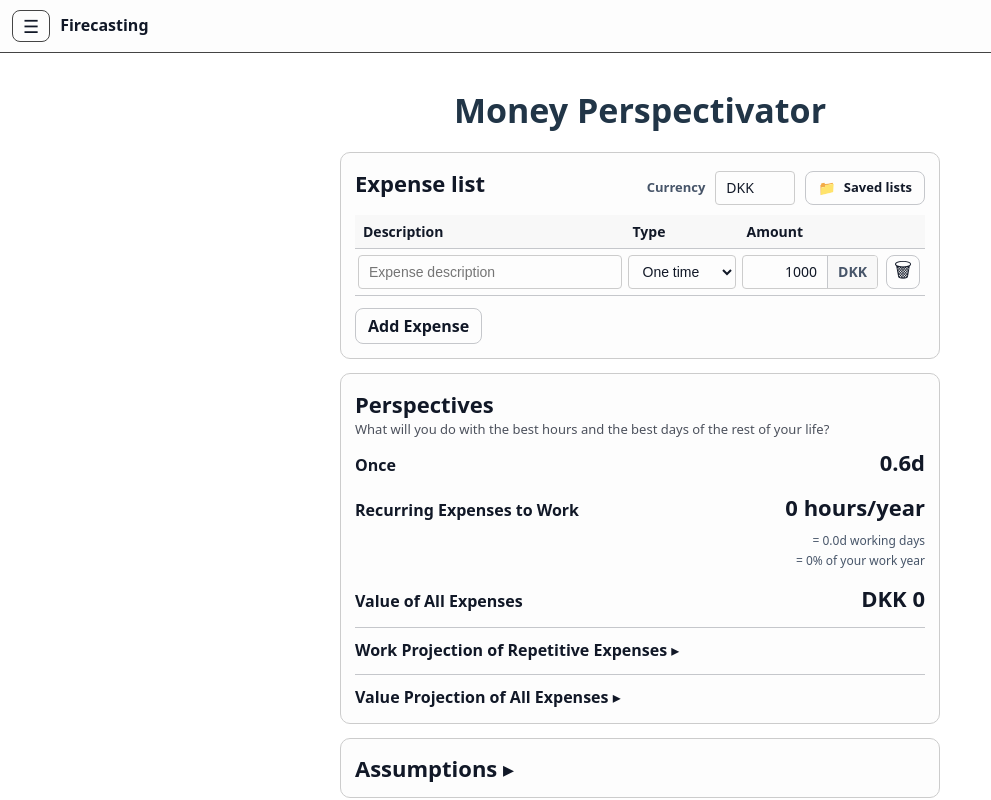
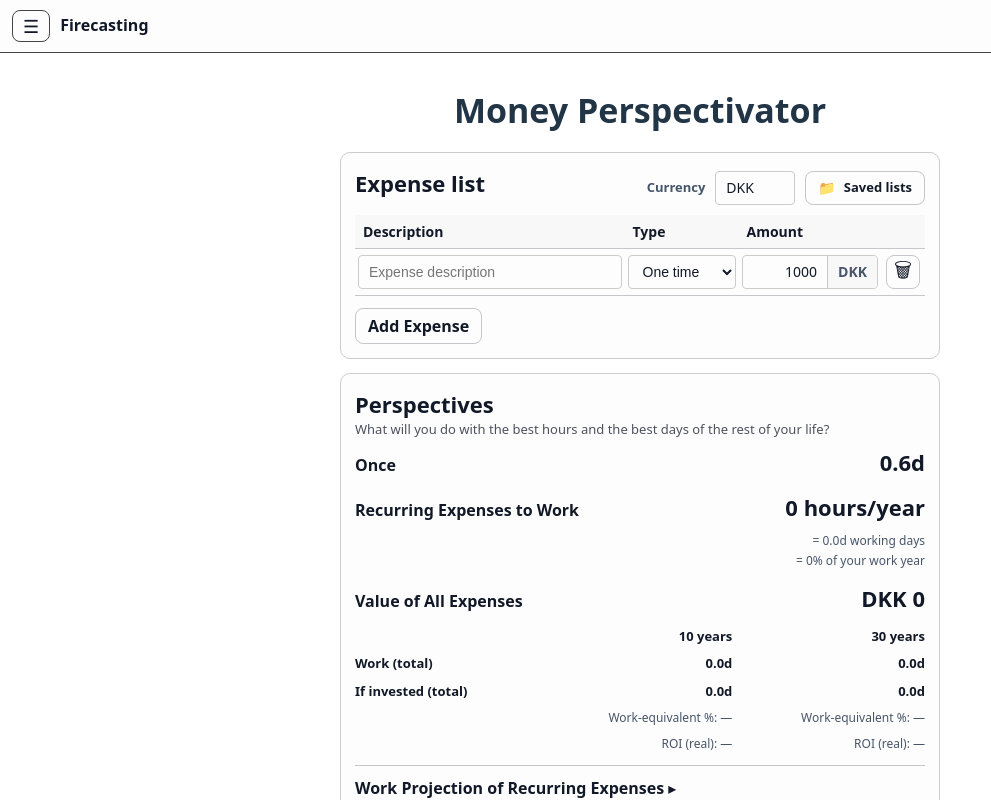
Before and after one commit to Gorm2303/firecasting-frontend, a React (Vite) app in the folder vite-react-frontend/: page /money-perspective in a window 1280 px wide. Shown: the top 800 px of the page, without its empty margins (0-991 px from the left). Built offline with nearby package versions, Linux system fonts and the light colour scheme.

Commit message:
Perspectives: add 10y/30y work vs invested summary

```diff
--- a/vite-react-frontend/src/pages/MoneyPerspectivePage.tsx
+++ b/vite-react-frontend/src/pages/MoneyPerspectivePage.tsx
@@ -879,6 +879,9 @@ const MoneyPerspectivePage: React.FC = () => {
       workTotalHours: number;
       investedThisYearHours: number;
       investedTotalHours: number;
+      investedTotalMoneyNominal: number;
+      investedTotalMoneyReal: number;
+      investedContributedMoneyReal: number;
     }> = [];
 
     for (let year = 1; year <= maxYear; year += 1) {
@@ -894,6 +897,12 @@ const MoneyPerspectivePage: React.FC = () => {
       const deltaThisYearMoney = portfolioEndThisYear - portfolioEndPrevYear;
       const investedThisYearHours = deltaThisYearMoney > 0 ? (workHours(deltaThisYearMoney, wageHourly) ?? 0) : 0;
       const investedTotalHours = portfolioEndThisYear > 0 ? (workHours(portfolioEndThisYear, wageHourly) ?? 0) : 0;
+
+      const inflationStepYearly = 1 + inflationRate;
+      const inflationDiscount = Math.pow(inflationStepYearly, year);
+      const investedTotalMoneyNominal = portfolioEndThisYear;
+      const investedTotalMoneyReal = inflationDiscount > 0 ? investedTotalMoneyNominal / inflationDiscount : 0;
+      const investedContributedMoneyReal = baseMonthly > 0 ? baseMonthly * 12 * year : 0;
 
       if (projectionYears[emitIdx] === year) {
         rows.push({
@@ -902,6 +911,9 @@ const MoneyPerspectivePage: React.FC = () => {
           workTotalHours,
           investedThisYearHours,
           investedTotalHours,
+          investedTotalMoneyNominal,
+          investedTotalMoneyReal,
+          investedContributedMoneyReal,
         });
         emitIdx += 1;
       }
@@ -1101,6 +1113,30 @@ const MoneyPerspectivePage: React.FC = () => {
   const workTimeProjectionYear1 = useMemo(() => {
     return workTimeProjectionTable?.find((r) => r.years === 1) ?? null;
   }, [workTimeProjectionTable]);
+
+  const workTimeProjectionYear10 = useMemo(() => {
+    return workTimeProjectionTable?.find((r) => r.years === 10) ?? null;
+  }, [workTimeProjectionTable]);
+
+  const workTimeProjectionYear30 = useMemo(() => {
+    return workTimeProjectionTable?.find((r) => r.years === 30) ?? null;
+  }, [workTimeProjectionTable]);
+
+  const workTotalSummary10 = useMemo(() => {
+    const row = workTimeProjectionYear10;
+    if (!row) return null;
+    const workEquivalentPct = row.workTotalHours > 0 ? (100 * row.investedTotalHours) / row.workTotalHours : null;
+    const roiReal = row.investedContributedMoneyReal > 0 ? (100 * (row.investedTotalMoneyReal / row.investedContributedMoneyReal - 1)) : null;
+    return { workEquivalentPct, roiReal };
+  }, [workTimeProjectionYear10]);
+
+  const workTotalSummary30 = useMemo(() => {
+    const row = workTimeProjectionYear30;
+    if (!row) return null;
+    const workEquivalentPct = row.workTotalHours > 0 ? (100 * row.investedTotalHours) / row.workTotalHours : null;
+    const roiReal = row.investedContributedMoneyReal > 0 ? (100 * (row.investedTotalMoneyReal / row.investedContributedMoneyReal - 1)) : null;
+    return { workEquivalentPct, roiReal };
+  }, [workTimeProjectionYear30]);
 
   const workThisYear1PctOfWorkYear = useMemo(() => {
     const hoursThisYear = workTimeProjectionYear1?.workThisYearHours;
@@ -1556,6 +1592,52 @@ const MoneyPerspectivePage: React.FC = () => {
 
             <div
               style={{
+                display: "grid",
+                gridTemplateColumns: "minmax(0, 1fr) 1fr 1fr",
+                gap: 8,
+                alignItems: "baseline",
+                fontSize: 13,
+              }}
+            >
+              <div />
+              <div style={{ fontWeight: 800, textAlign: "right" }}>10 years</div>
+              <div style={{ fontWeight: 800, textAlign: "right" }}>30 years</div>
+
+              <div style={{ fontWeight: 800 }}>Work (total)</div>
+              <div style={{ textAlign: "right", fontWeight: 700 }}>
+                {workTimeProjectionYear10 ? formatHoursAsYmd(workTimeProjectionYear10.workTotalHours, 1, useWorkDaysInYmd) : "—"}
+              </div>
+              <div style={{ textAlign: "right", fontWeight: 700 }}>
+                {workTimeProjectionYear30 ? formatHoursAsYmd(workTimeProjectionYear30.workTotalHours, 1, useWorkDaysInYmd) : "—"}
+              </div>
+
+              <div style={{ fontWeight: 800 }}>If invested (total)</div>
+              <div style={{ textAlign: "right", fontWeight: 700 }}>
+                {workTimeProjectionYear10 ? formatHoursAsYmd(workTimeProjectionYear10.investedTotalHours, 1, useWorkDaysInYmd) : "—"}
+              </div>
+              <div style={{ textAlign: "right", fontWeight: 700 }}>
+                {workTimeProjectionYear30 ? formatHoursAsYmd(workTimeProjectionYear30.investedTotalHours, 1, useWorkDaysInYmd) : "—"}
+              </div>
+
+              <div />
+              <div style={{ textAlign: "right", ...subtleTextStyle, fontSize: 12 }}>
+                Work-equivalent %: {workTotalSummary10?.workEquivalentPct == null ? "—" : `${formatNumber(workTotalSummary10.workEquivalentPct, 1)}%`}
+              </div>
+              <div style={{ textAlign: "right", ...subtleTextStyle, fontSize: 12 }}>
+                Work-equivalent %: {workTotalSummary30?.workEquivalentPct == null ? "—" : `${formatNumber(workTotalSummary30.workEquivalentPct, 1)}%`}
+              </div>
+
+              <div />
+              <div style={{ textAlign: "right", ...subtleTextStyle, fontSize: 12 }}>
+                ROI (real): {workTotalSummary10?.roiReal == null ? "—" : `${formatNumber(workTotalSummary10.roiReal, 1)}%`}
+              </div>
+              <div style={{ textAlign: "right", ...subtleTextStyle, fontSize: 12 }}>
+                ROI (real): {workTotalSummary30?.roiReal == null ? "—" : `${formatNumber(workTotalSummary30.roiReal, 1)}%`}
+              </div>
+            </div>
+
+            <div
+              style={{
                 borderTop: "1px solid var(--fc-subtle-border)",
                 paddingTop: 10,
               }}
@@ -1576,8 +1658,8 @@ const MoneyPerspectivePage: React.FC = () => {
                 aria-label={workTimeProjectionOpen ? "Collapse work projection" : "Expand work projection"}
               >
                 {workTimeProjectionOpen
-                  ? "Work Projection of Repetitive Expenses ▾"
-                  : "Work Projection of Repetitive Expenses ▸"}
+                  ? "Work Projection of Recurring Expenses ▾"
+                  : "Work Projection of Recurring Expenses ▸"}
               </button>
 
               {workTimeProjectionOpen ? (
```
